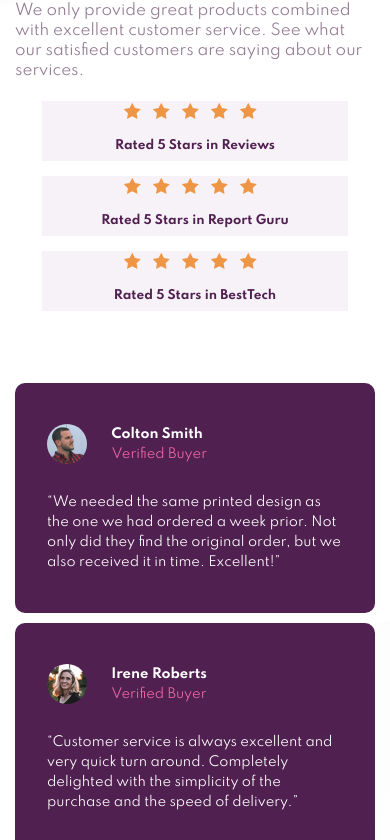
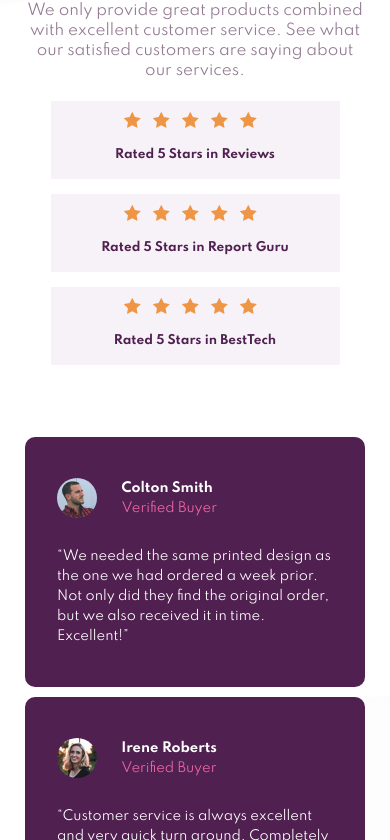
Before and after one commit to dthuy901/Frontend-Mentor, a plain HTML site: page social-proof-section/index.html in a window 390 px wide. Shown: the part 219-1059 px from the top of the page. Drawn offline with Linux system fonts and the light colour scheme.

Commit message:
center heading at mobile layout

```diff
--- a/social-proof-section/style.css
+++ b/social-proof-section/style.css
@@ -13,7 +13,7 @@ li{
 .container{
     max-width: 1140px;
     margin: 0 auto;
-    padding: 90px 15px;
+    padding: 90px 25px;
     background: url(imgs/bg-pattern-top-desktop.svg) no-repeat left top, url(imgs/bg-pattern-bottom-desktop.svg) no-repeat right bottom;
     background-size: 361px, 923px;
     min-height: 100vh;
@@ -162,11 +162,12 @@ li{
         transform: translateY(0);
     }
 }
-@media screen and (max-width: 799px){
+@media screen and (max-width: 819px){
     .intro > ul > li {
         height: auto;
         line-height: 30px;
         text-align: center;
+        padding: 9px 32px;
     }
     .intro > ul > li > span {
         display: block;
@@ -181,6 +182,10 @@ li{
         margin: 10px auto;
         width: 100%;
     }
+    .intro > div > h2,
+    .intro > div > p {
+        text-align: center;
+    }
 }
 @media screen and (max-width: 320px){
     .customer {
```
